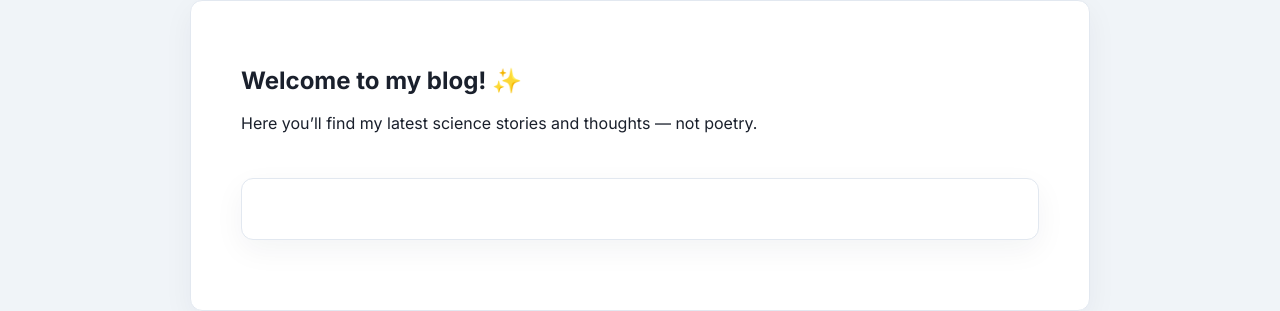
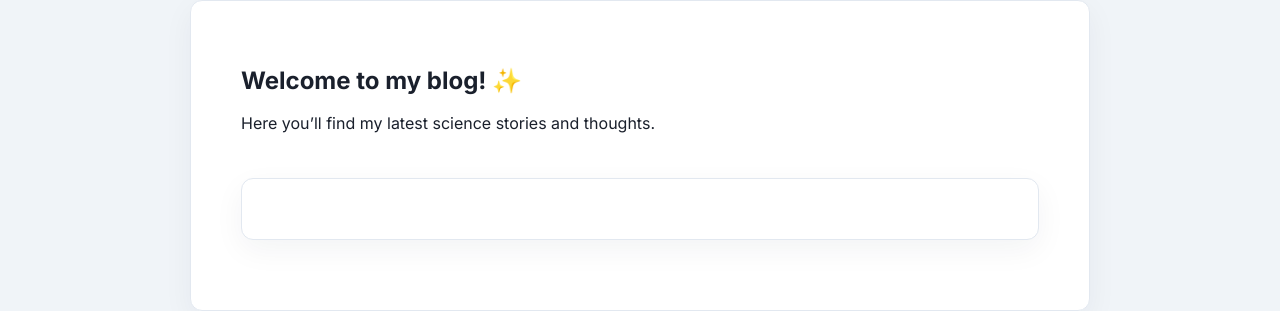
Before and after one commit to arvindomics/MyBlog, a Jekyll site: the page built from index.md, in a window 1280 px wide. Shown: the part 208-519 px from the top of the page. Built offline with Jekyll 4.4.1, drawn with Linux system fonts in a browser that asks for light colours.

Commit message:
Update index.md

```diff
--- a/index.md
+++ b/index.md
@@ -4,7 +4,7 @@ title: "Home"
 ---
 
 <h2>Welcome to my blog! ✨</h2>
-<p>Here you’ll find my latest science stories and thoughts — not poetry.</p>
+<p>Here you’ll find my latest science stories and thoughts.</p>
 
 <div class="post-list">
   {% for post in site.posts %}
```
